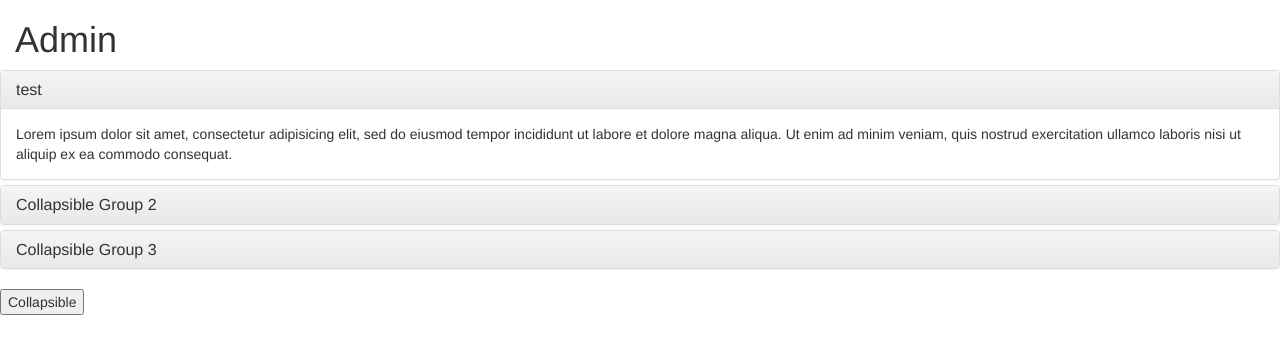
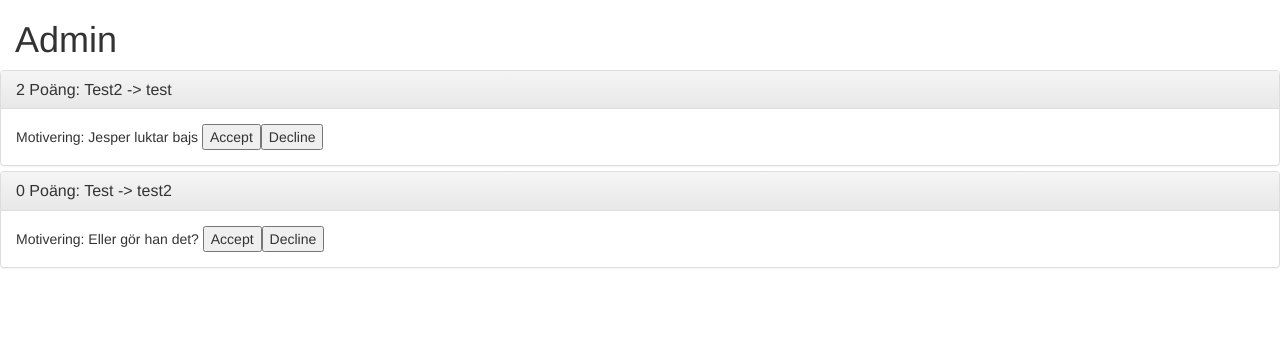
Before and after one commit to jjojo/orsa, an Angular app in the folder orsa-score/: page /admin in a window 1280 px wide. Shown: the top 354 px of the page. Built offline with nearby package versions, Linux system fonts and the light colour scheme.

Commit message:
jonas var på toa

```diff
--- a/orsa-score/src/app/admin/admin.component.html
+++ b/orsa-score/src/app/admin/admin.component.html
@@ -2,61 +2,27 @@
   <h1>Admin</h1>
 </div>
 <div class="panel-group" id="accordion">
-  <div class="panel panel-default">
+
+  <div class="panel panel-default" *ngFor="let data of scoreSuggestion">
     <div class="panel-heading">
       <h4 class="panel-title">
-        <a data-toggle="collapse" data-parent="#accordion">
-          test
+        <a data-toggle="collapse" data-parent="#accordion" href="#{{data.id}}">
+          {{data.points}} Poäng:  {{data.by}} -> {{data.name}}
         </a>
       </h4>
     </div>
-    <div id="collapse1" class="panel-collapse collapse in">
+    <div id="{{data.id}}" class="panel-collapse collapse in">
       <div class="panel-body">
-        Lorem ipsum dolor sit amet, consectetur adipisicing elit,
-        sed do eiusmod tempor incididunt ut labore et dolore magna aliqua. Ut enim ad
-        minim veniam, quis nostrud exercitation ullamco laboris nisi ut aliquip ex ea
-        commodo consequat.
-      </div>
-    </div>
-  </div>
-  <div class="panel panel-default">
-    <div class="panel-heading">
-      <h4 class="panel-title">
-        <a data-toggle="collapse" data-parent="#accordion">
-          Collapsible Group 2
-        </a>
-      </h4>
-    </div>
-    <div id="collapse2" class="panel-collapse collapse">
-      <div class="panel-body">
-        Lorem ipsum dolor sit amet, consectetur adipisicing elit,
-        sed do eiusmod tempor incididunt ut labore et dolore magna aliqua. Ut enim ad
-        minim veniam, quis nostrud exercitation ullamco laboris nisi ut aliquip ex ea
-        commodo consequat.
-      </div>
-    </div>
-  </div>
-  <div class="panel panel-default">
-    <div class="panel-heading">
-      <h4 class="panel-title">
-        <a data-toggle="collapse" data-parent="#accordion" href="#collapse3">
-          Collapsible Group 3
-        </a>
-      </h4>
-    </div>
-    <div id="collapse3" class="panel-collapse collapse">
-      <div class="panel-body">
-        Lorem ipsum dolor sit amet, consectetur adipisicing elit,
-        sed do eiusmod tempor incididunt ut labore et dolore magna aliqua. Ut enim ad
-        minim veniam, quis nostrud exercitation ullamco laboris nisi ut aliquip ex ea
-        commodo consequat.
+        Motivering: {{data.motivation}}
+
+        <button data-target="#accept">Accept</button>
+
+        <div id="accept" class="collapse"></div>
+
+        <button data-target="#decline">Decline</button>
+
+        <div id="decline" class="collapse"></div>
       </div>
     </div>
   </div>
 </div>
-
-<button data-toggle="collapse" data-target="#demo">Collapsible</button>
-
-<div id="demo" class="collapse">
-  Lorem ipsum dolor text....
-</div>
--- a/orsa-score/src/app/admin/admin.component.ts
+++ b/orsa-score/src/app/admin/admin.component.ts
@@ -1,15 +1,25 @@
 import { Component, OnInit } from '@angular/core';
 
 @Component({
-  selector: 'app-admin',
-  templateUrl: './admin.component.html',
-  styleUrls: ['./admin.component..styl']
+    selector: 'app-admin',
+    templateUrl: './admin.component.html',
+    styleUrls: ['./admin.component..styl']
 })
+
+
+
 export class AdminComponent implements OnInit {
 
-  constructor() { }
+    constructor() {
+    }
 
-  ngOnInit() {
-  }
+    scoreSuggestion = [
+      {id: 0, name: "test", by: "Test2", points: 2, motivation: "Jesper luktar bajs"},
+      {id: 1, name: "test2", by: "Test", points: 0, motivation: "Eller gör han det?"}
+    ];
+
+
+    ngOnInit() {
+    }
 
 }
```
